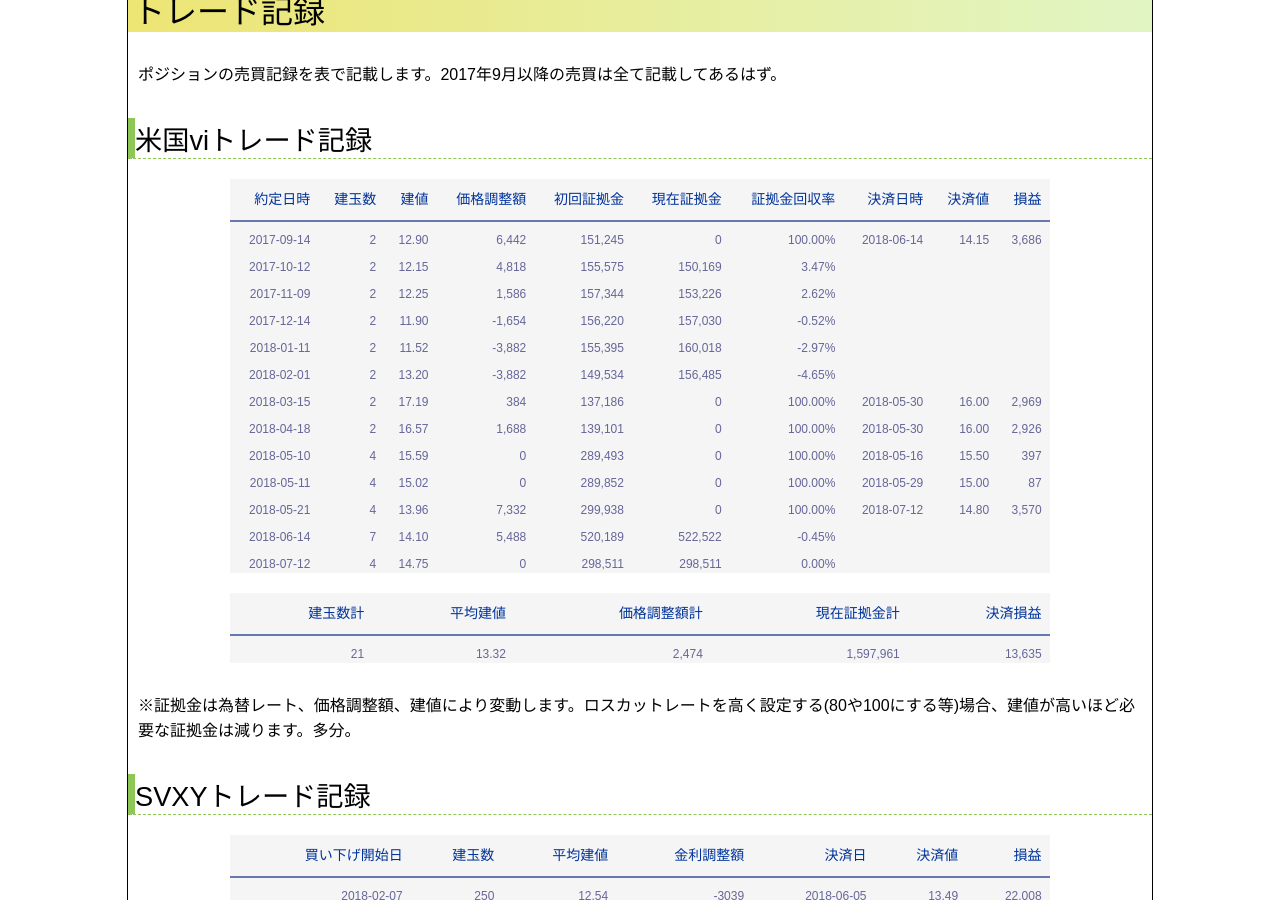
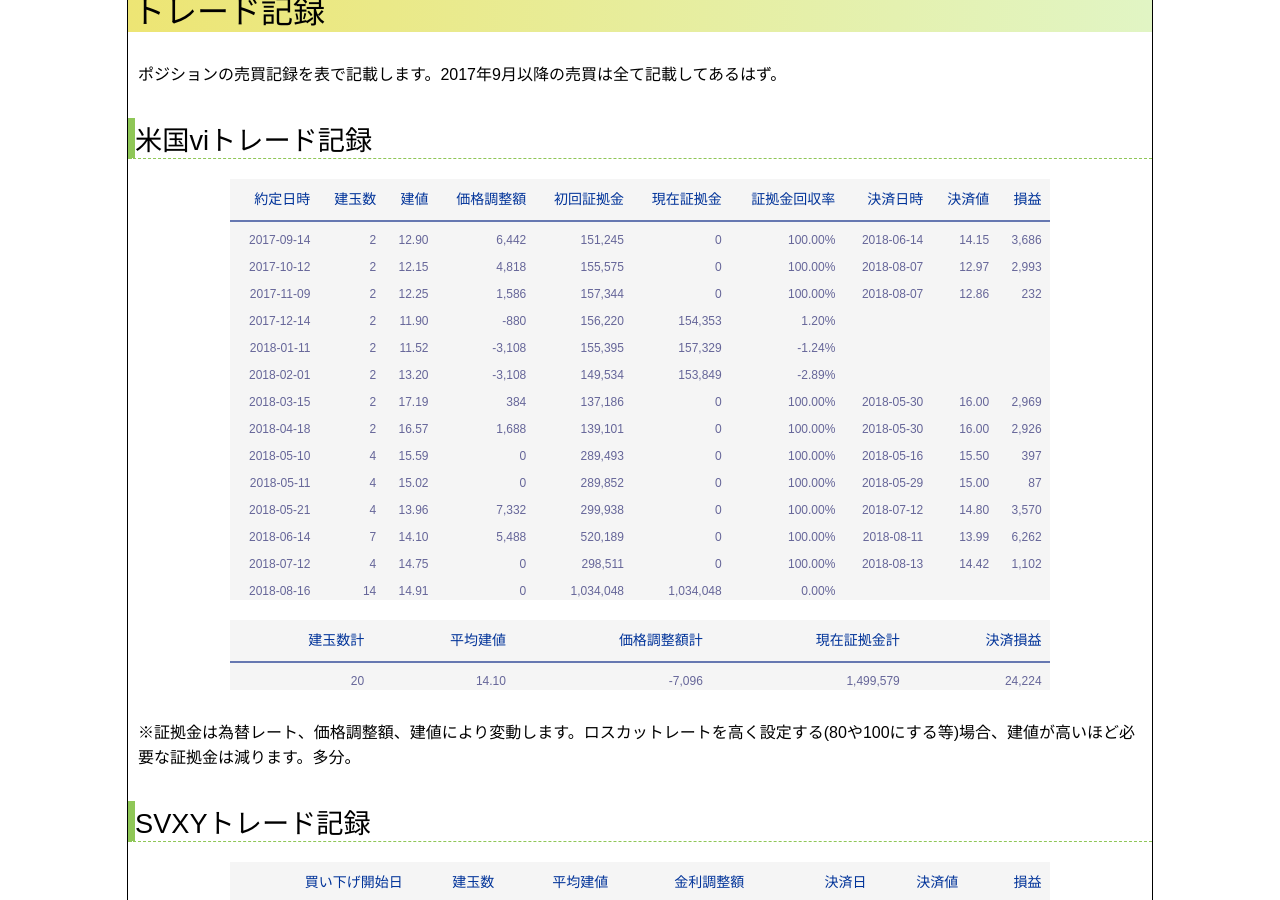
Before and after one commit to photoantenna/photoantenna.github.io, a Jekyll site: the page built from _posts/2017-01-26-vix.md, in a window 1280 px wide and 900 px high, scrolled down 4347 px. Built offline with Jekyll 4.4.1, drawn with Linux system fonts in a browser that asks for light colours; some of the changed text lies outside the part shown.

Commit message:
vix記事更新、日記更新

```diff
--- a/_posts/2017-01-26-vix.md
+++ b/_posts/2017-01-26-vix.md
@@ -2,13 +2,13 @@
 layout: post
 title: "VIX指数トレードで安全安定的に利回りそれなりな投資運用を目指す"
 permalink: vix-future
-excerpt: "updated2018-07-12,ほったらかしで少額から着実に、しかも塩漬け期間も出来る限り排除した投資先は無いものかと思案した結果、VIX指数先物への投資がそれに最も近いのではないかと思いトレード記録を公開してみることにしました。面白みもへったくれもない投資法になりますが目論見通りならほぼ確実に利益を出せると思っております。というかそうなると良いなぁ"
+excerpt: "updated2018-08-16,ほったらかしで少額から着実に、しかも塩漬け期間も出来る限り排除した投資先は無いものかと思案した結果、VIX指数先物への投資がそれに最も近いのではないかと思いトレード記録を公開してみることにしました。面白みもへったくれもない投資法になりますが目論見通りならほぼ確実に利益を出せると思っております。というかそうなると良いなぁ"
 categories: "お金"
 tags: "投資"
 keywords: "VIX,米国vi,GMOクリック証券,CFD, SVXY"
 table: true
 mokuji: true
-update: 2018-07-12
+update: 2018-08-16
 image:
   feature: money.jpg
 ---
@@ -85,22 +85,23 @@ SVXYは補助的にトレード。大幅に値を下げたら証拠金MAXで一
 |   約定日時 | 建玉数 |  建値 | 価格調整額 | 初回証拠金 | 現在証拠金 | 証拠金回収率 | 決済日時 | 決済値 | 損益 |
 |-----------:|-------:|------:|-----------:|-----------:|-----------:|-------------:|---------:|-------:|-----:|
 | 2017-09-14 | 2      | 12.90 | 6,442      | 151,245    | 0          | 100.00%      | 2018-06-14 | 14.15  | 3,686 |
-| 2017-10-12 | 2      | 12.15 | 4,818      | 155,575    | 150,169    | 3.47%        |            |        |       |
-| 2017-11-09 | 2      | 12.25 | 1,586      | 157,344    | 153,226    | 2.62%        |            |        |       |
-| 2017-12-14 | 2      | 11.90 | -1,654     | 156,220    | 157,030    | -0.52%       |            |        |       |
-| 2018-01-11 | 2      | 11.52 | -3,882     | 155,395    | 160,018    | -2.97%       |            |        |       |
-| 2018-02-01 | 2      | 13.20 | -3,882     | 149,534    | 156,485    | -4.65%       |            |        |       |
+| 2017-10-12 | 2      | 12.15 | 4,818      | 155,575    | 0          | 100.00%      | 2018-08-07 | 12.97  | 2,993 |
+| 2017-11-09 | 2      | 12.25 | 1,586      | 157,344    | 0          | 100.00%      | 2018-08-07 | 12.86  | 232   |
+| 2017-12-14 | 2      | 11.90 | -880       | 156,220    | 154,353    | 1.20%        |            |        |       |
+| 2018-01-11 | 2      | 11.52 | -3,108     | 155,395    | 157,329    | -1.24%       |            |        |       |
+| 2018-02-01 | 2      | 13.20 | -3,108     | 149,534    | 153,849    | -2.89%       |            |        |       |
 | 2018-03-15 | 2      | 17.19 | 384        | 137,186    | 0          | 100.00%      | 2018-05-30 | 16.00  | 2,969 |
 | 2018-04-18 | 2      | 16.57 | 1,688      | 139,101    | 0          | 100.00%      | 2018-05-30 | 16.00  | 2,926 |
 | 2018-05-10 | 4      | 15.59 | 0          | 289,493    | 0          | 100.00%      | 2018-05-16 | 15.50  | 397   |
 | 2018-05-11 | 4      | 15.02 | 0          | 289,852    | 0          | 100.00%      | 2018-05-29 | 15.00  | 87    |
 | 2018-05-21 | 4      | 13.96 | 7,332      | 299,938    | 0          | 100.00%      | 2018-07-12 | 14.80  | 3,570 |
-| 2018-06-14 | 7      | 14.10 | 5,488      | 520,189    | 522,522    | -0.45%       |            |        |       |
-| 2018-07-12 | 4      | 14.75 | 0          | 298,511    | 298,511    | 0.00%        |            |        |       |
+| 2018-06-14 | 7      | 14.10 | 5,488      | 520,189    | 0          | 100.00%      | 2018-08-11 | 13.99  | 6,262 |
+| 2018-07-12 | 4      | 14.75 | 0          | 298,511    | 0          | 100.00%      | 2018-08-13 | 14.42  | 1,102 |
+| 2018-08-16 | 14     | 14.91 | 0          | 1,034,048  | 1,034,048  | 0.00%        |            |        |       |
 
 | 建玉数計 | 平均建値 | 価格調整額計 | 現在証拠金計 | 決済損益 |
 |---------:|---------:|-------------:|-------------:|---------:|
-|       21 |    13.32 |      2,474 |    1,597,961 |   13,635 |
+|       20 |    14.10 |      -7,096 |    1,499,579 |   24,224 |
 
 ※証拠金は為替レート、価格調整額、建値により変動します。ロスカットレートを高く設定する(80や100にする等)場合、建値が高いほど必要な証拠金は減ります。多分。
 
@@ -137,11 +138,12 @@ SVXYは補助的にトレード。大幅に値を下げたら証拠金MAXで一
 | 2018-05-09 |            844 | 14.81 | 15.58 |   4.9% |
 | 2018-06-13 | 1,049          | 13.24 | 14.19 | 6.7%   |
 | 2018-07-11 | 784            | 14.18 | 14.88 | 4.7%   |
+| 2018-08-15 | 387            | 14.88 | 15.23 | 2.3%   |
 
 
 | 価格調整平均 | コンタンゴ回数 | バックワーデーション回数 | コンタンゴ率 |
 |-------------:|---------------:|-------------------------:|-------------:|
-| 795          | 19             | 4                        | 83%          |
+| 778          | 20             | 4                        | 83%          |
 
 ### トレード開始後の考察
 
```
Also changed, not shown: _posts/2018-08-02-diary.md (+9 -3 lines).
